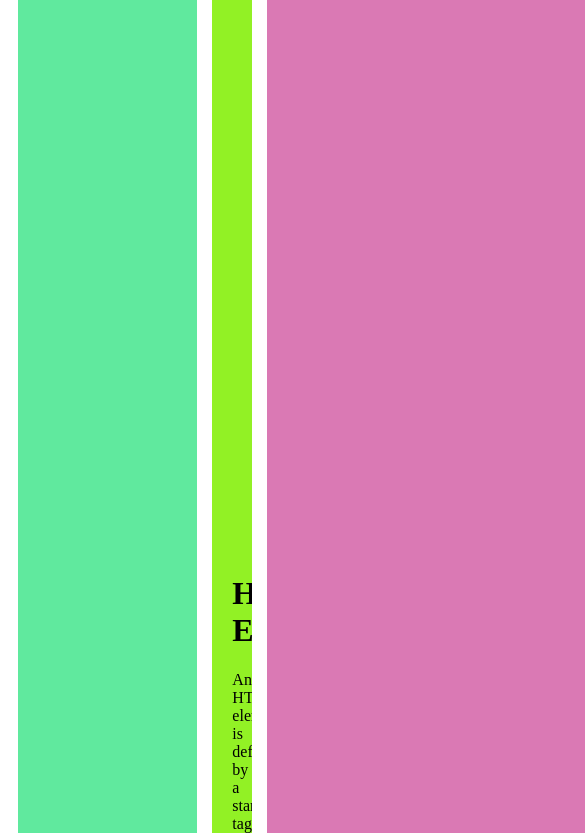
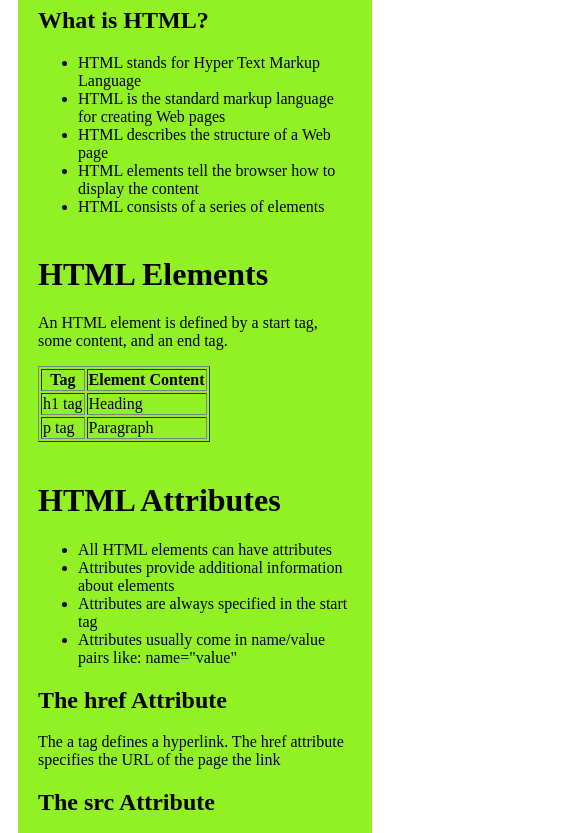
Before and after one commit to archanaaxxxx/Grid, a plain HTML site: page index.html in a window 390 px wide. Shown: the part 658-1491 px from the top of the page, 585 px wide, since content can reach past the window. Drawn offline with Linux system fonts and the light colour scheme.

Commit message:
Update index.html

```diff
--- a/index.html
+++ b/index.html
@@ -52,6 +52,16 @@
         h1{
             margin-top: 40px;
         }
+        @media (max-width: 768px) {
+            .grid{
+            grid-template-areas:
+              "header"
+              "nav"
+              "main"
+              "right"
+              "footer";
+        grid-template-columns: 1fr; /* single column layout */
+      }
     </style>
 </head>
 <body>
```
